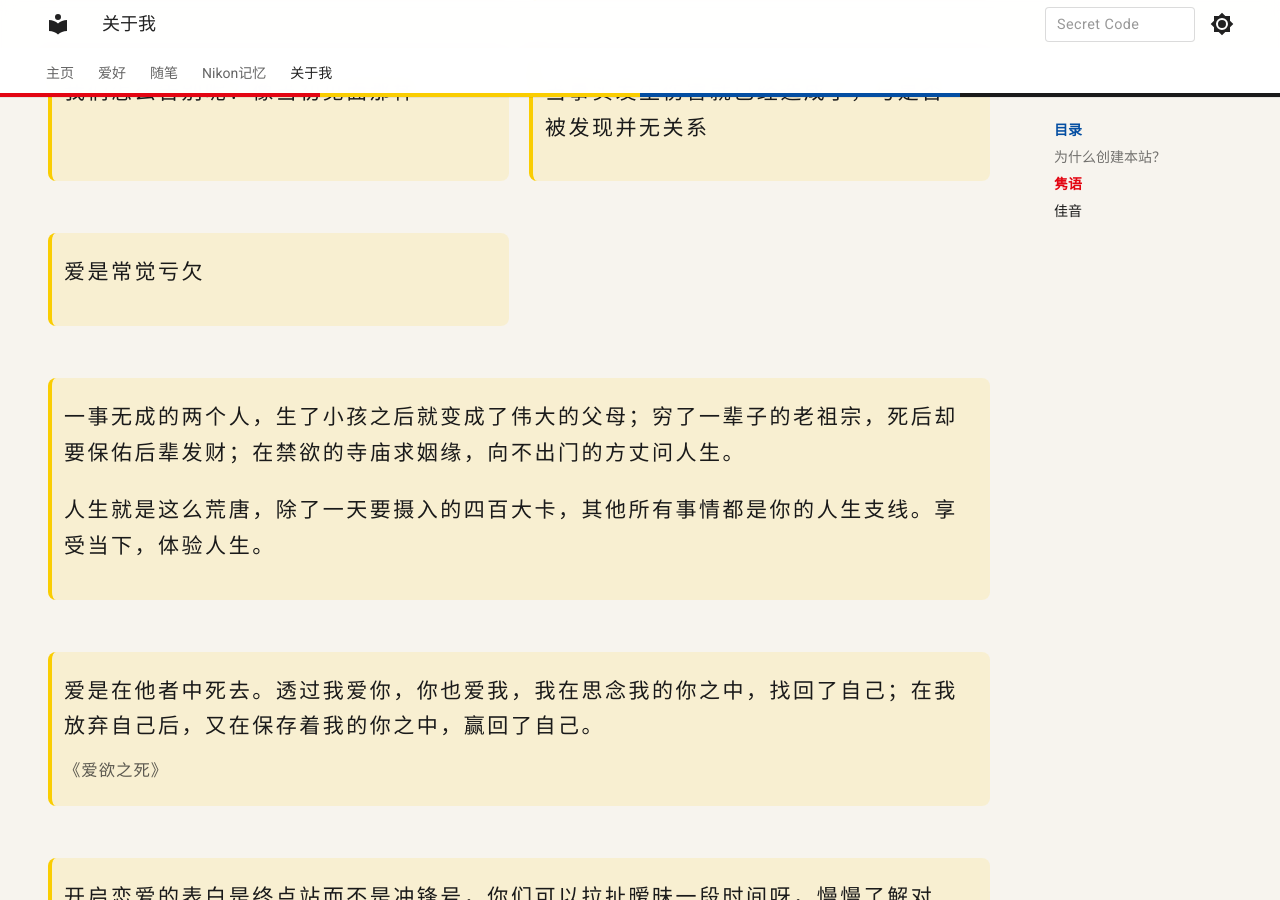
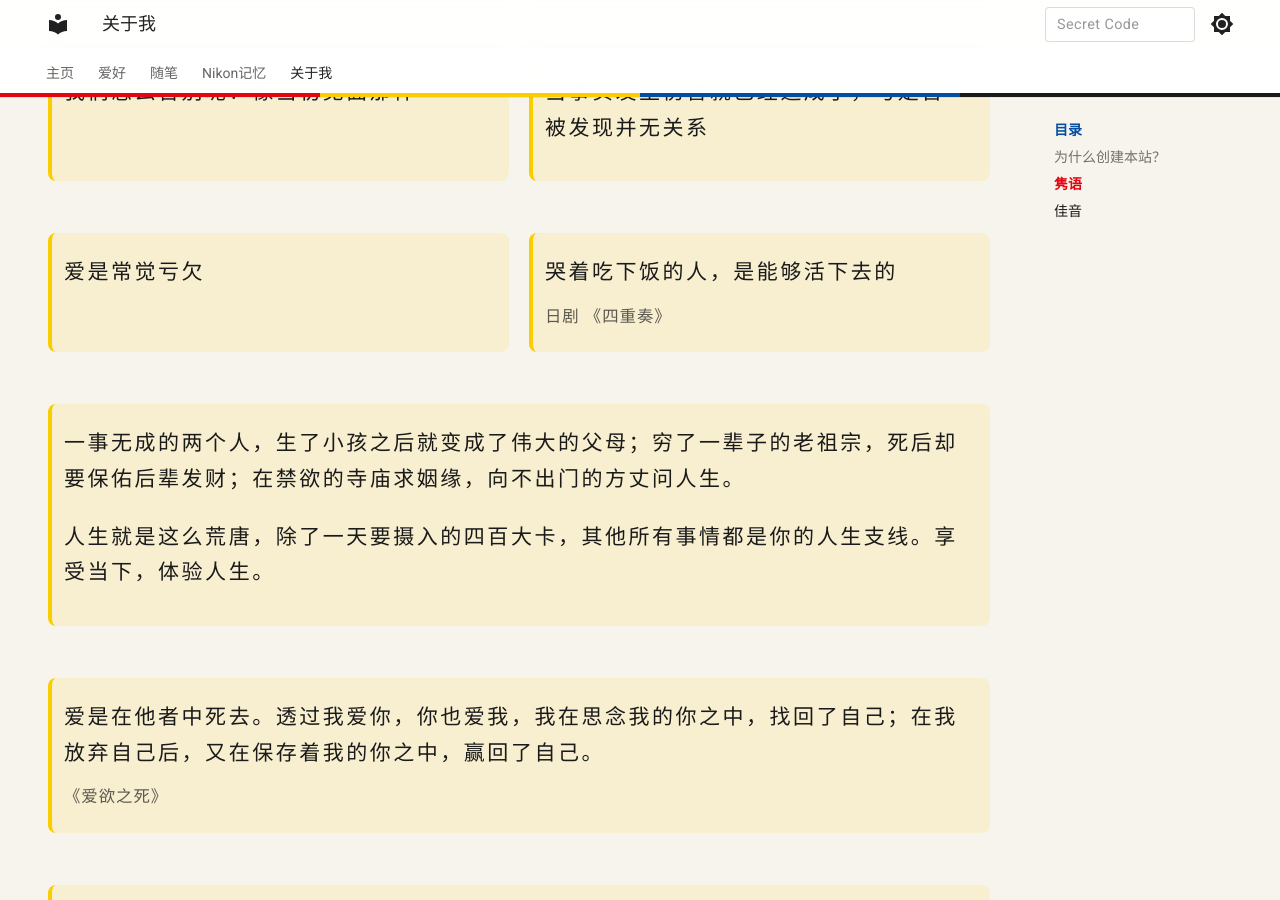
Before and after one commit to lhr024/lhr024.github.io, an MkDocs documentation site: the page built from docs/about/index.md, in a window 1280 px wide and 900 px high, scrolled down 697 px. Built offline with MkDocs 1.6.1 and Material for MkDocs 9.7.7, drawn with Linux system fonts in a browser that asks for light colours.

Commit message:
about updates

```diff
--- a/docs/about/index.md
+++ b/docs/about/index.md
@@ -105,6 +105,12 @@
   <cite></cite>
 </blockquote>
 
+<blockquote class="about-quote about-quote--classic">
+  <p>哭着吃下饭的人，是能够活下去的</p>
+  <cite>日剧 《四重奏》</cite>
+</blockquote>
+
+
 <blockquote class="about-quote about-quote--classic about-quote--full">
   <p>一事无成的两个人，生了小孩之后就变成了伟大的父母；穷了一辈子的老祖宗，死后却要保佑后辈发财；在禁欲的寺庙求姻缘，向不出门的方丈问人生。</p>
 
```
